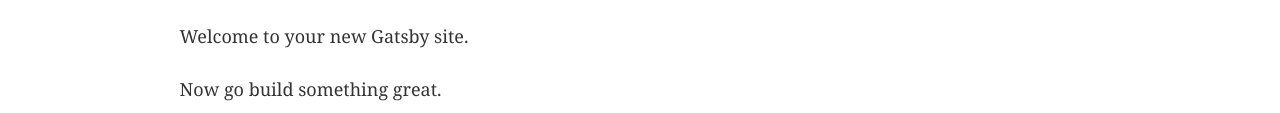
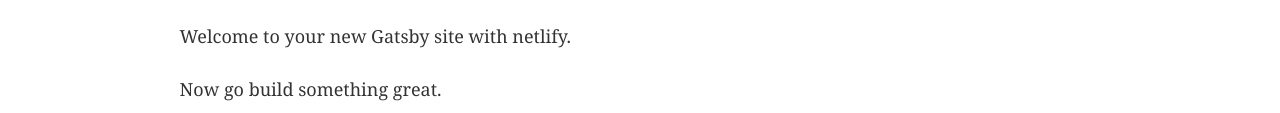
Before and after one commit to parthpcxo08/gatsbynetlifyreact, a Gatsby site: page / in a window 1280 px wide. Shown: the part 170-283 px from the top of the page. Built offline with nearby package versions, Linux system fonts and the light colour scheme; Gatsby itself is replaced by a stand-in of ours.

Commit message:
Title changes

```diff
--- a/src/pages/index.js
+++ b/src/pages/index.js
@@ -9,7 +9,7 @@
   <Layout>
     <SEO title="Home" />
     <h1>Hi Parth</h1>
-    <p>Welcome to your new Gatsby site.</p>
+    <p>Welcome to your new Gatsby site with netlify.</p>
     <p>Now go build something great.</p>
     <StaticImage
       src="../images/gatsby-astronaut.png"
```
